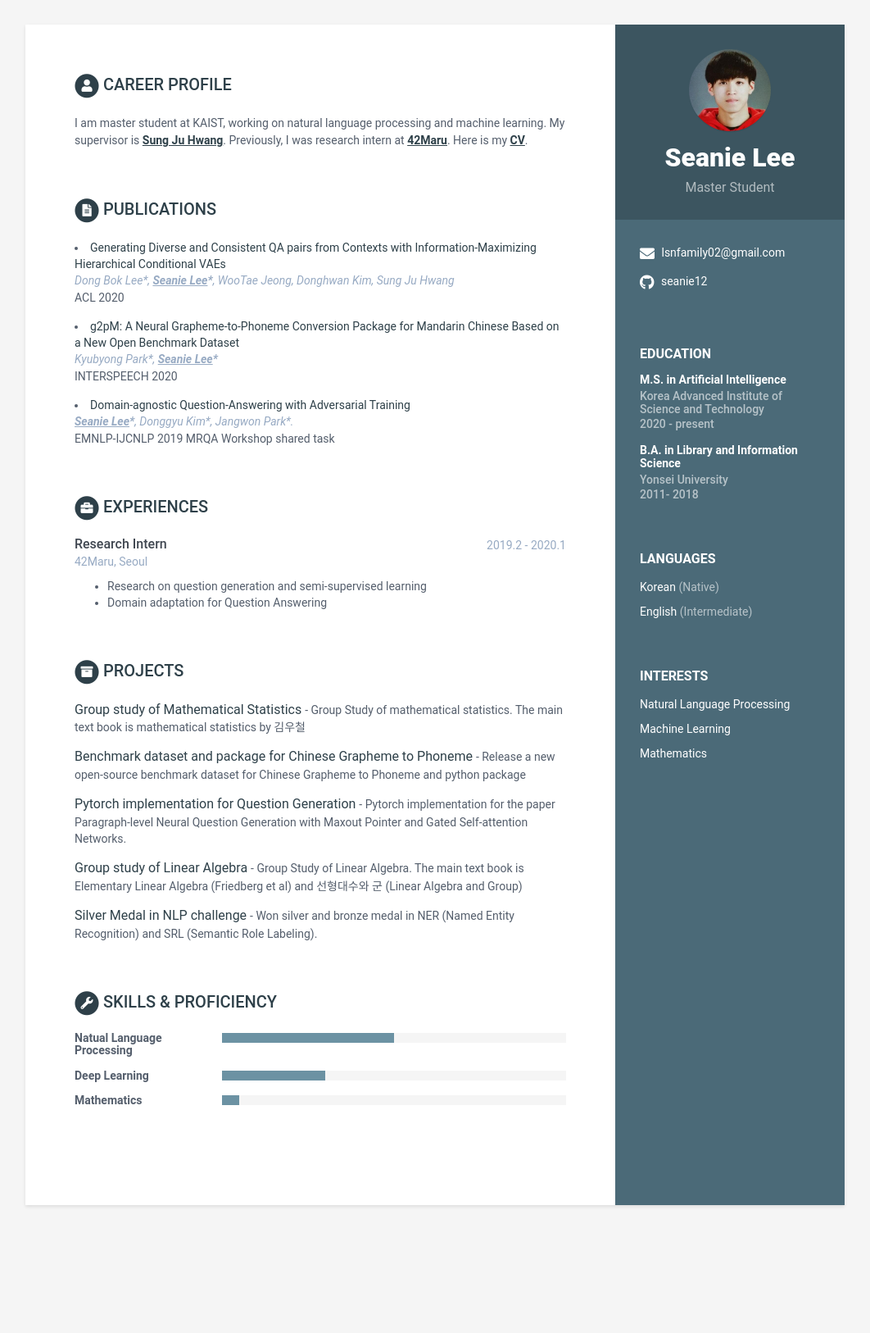
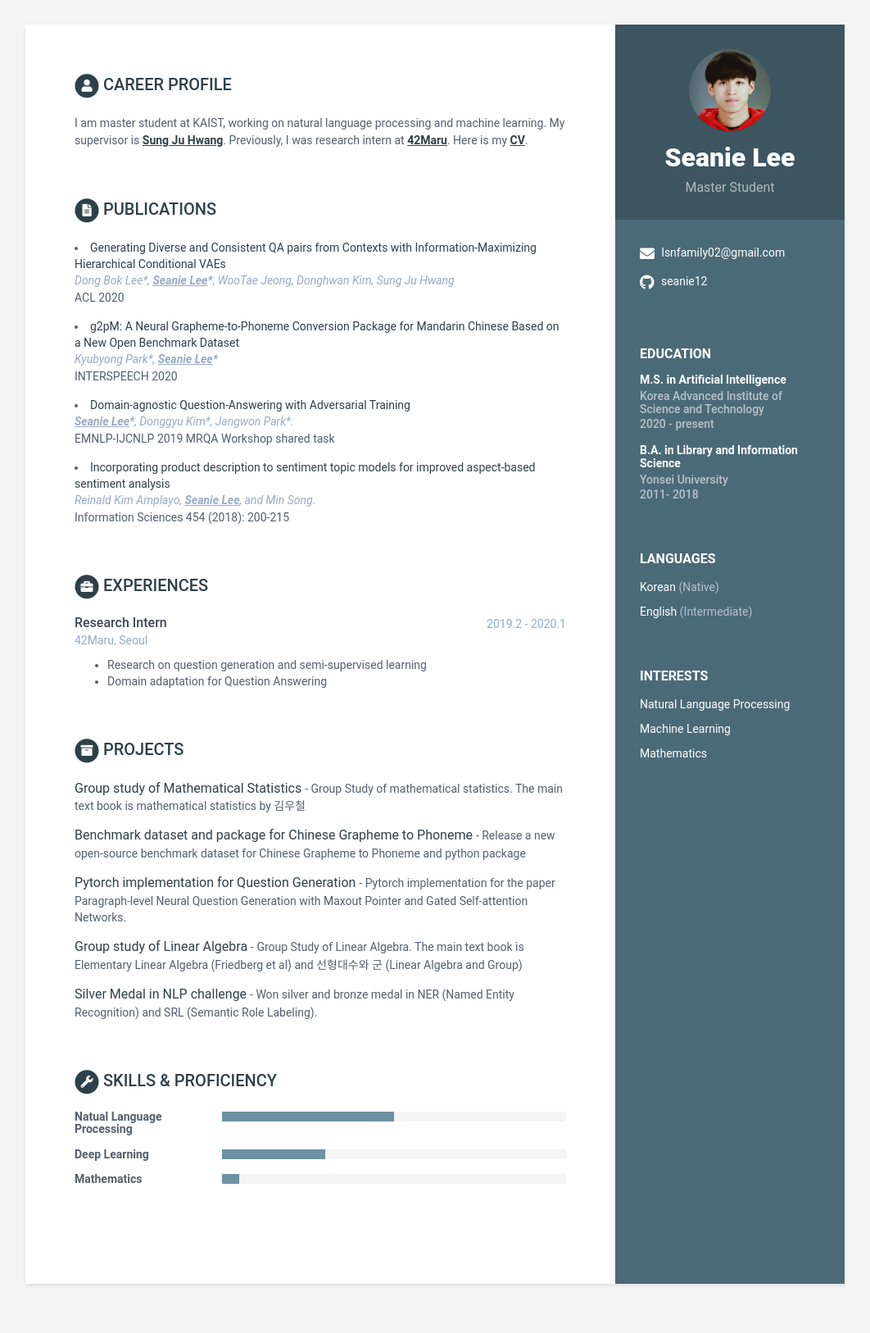
Before and after one commit to seanie12/seanie12.github.io, a Jekyll site: the page built from index.html, in a window 1280 px wide. Shown: the whole page at 82% size, without its empty margins (109-1171 px from the left). Built offline with Jekyll 4.4.1, drawn with Linux system fonts in a browser that asks for light colours; before the commit the page ends 1530 px from its top, so only the background shows below that.

Commit message:
add journal

```diff
--- a/_data/data.yml
+++ b/_data/data.yml
@@ -101,6 +101,10 @@ publications:
         authors: <b><u>Seanie Lee</u>*</b>, Donggyu Kim*, Jangwon Park*.
         conference: EMNLP-IJCNLP 2019 MRQA Workshop shared task
 
+      - title: "Incorporating product description to sentiment topic models for improved aspect-based sentiment analysis"
+        link: "https://www.sciencedirect.com/science/article/pii/S0020025518303499"
+        authors: Reinald Kim Amplayo, <b><u>Seanie Lee</u></b>, and Min Song.
+        conference: "Information Sciences 454 (2018): 200-215"
 
 projects:
     title: Projects
```
